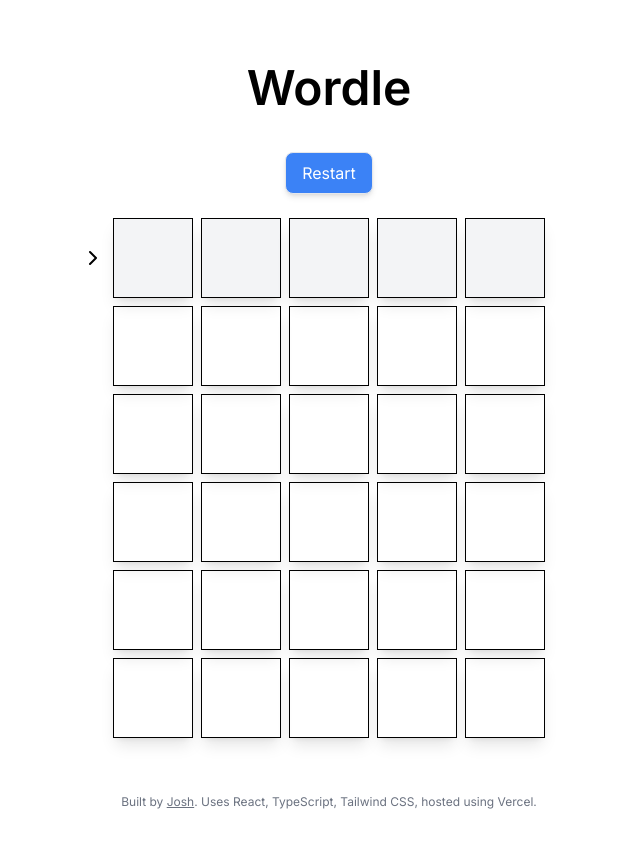
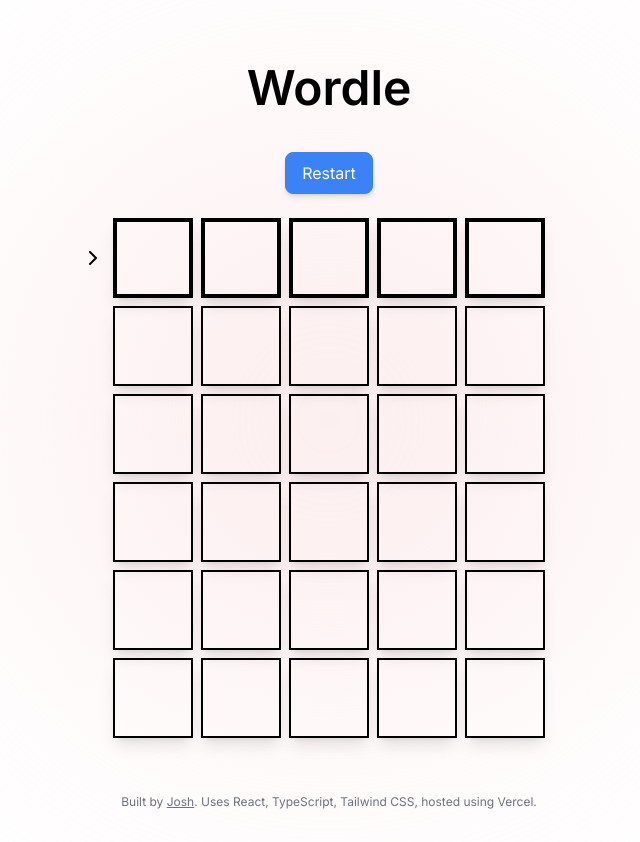
Before and after one commit to jmaguire93/wordle-clone, a Next.js app: page / in a window 1280 px wide. Shown: the whole page, without its empty margins (311-951 px from the left). Built offline with nearby package versions, Linux system fonts and the light colour scheme.

Commit message:
having fun with animations on the UI

```diff
--- a/app/layout.tsx
+++ b/app/layout.tsx
@@ -18,7 +18,10 @@
   return (
     <html lang='en'>
       <DataContextProvider>
-        <body className={inter.className}>{children}</body>
+        <body className={`${inter.className} relative`}>
+          <div className='bg-[#fbe2e3] -z-10 absolute top-1/2 left-1/2 transform -translate-x-1/2 -translate-y-3/4 sm:-translate-y-1/2 h-[30rem] w-[30rem] rounded-full blur-[10rem]' />
+          {children}
+        </body>
       </DataContextProvider>
     </html>
   )
--- a/components/restart-button.tsx
+++ b/components/restart-button.tsx
@@ -14,7 +14,7 @@
       }}
     >
       <button
-        className='px-4 py-2 bg-blue-500 hover:bg-blue-500 text-white rounded-lg shadow-md border hover:scale-[1.05] active:scale-110'
+        className='px-4 py-2 bg-blue-500 border-blue-500 hover:bg-blue-600 text-white rounded-lg shadow-md border hover:scale-[1.05] active:scale-110 transition-all'
         onClick={() => window.location.reload()}
         type='button'
       >
--- a/components/tile.tsx
+++ b/components/tile.tsx
@@ -58,7 +58,7 @@
   useEffect(() => {
     if (currentRow === rowId) {
       setLetter(guess[tileId])
-      setColor('bg-gray-100')
+      setColor('border-4')
     }
 
     if (attempts.includes(rowId)) {
@@ -68,7 +68,7 @@
 
   return (
     <motion.div
-      className={`flex items-center justify-center h-12 w-12 sm:h-20 shadow-lg sm:w-20 border border-black mb-2 ${color}`}
+      className={`flex items-center justify-center h-12 w-12 sm:h-20 shadow-lg sm:w-20 border-2 border-black mb-2 ${color}`}
       variants={tileAnimationVariants}
       animate={
         tileCompleted && currentRow - 1 === rowId
```
